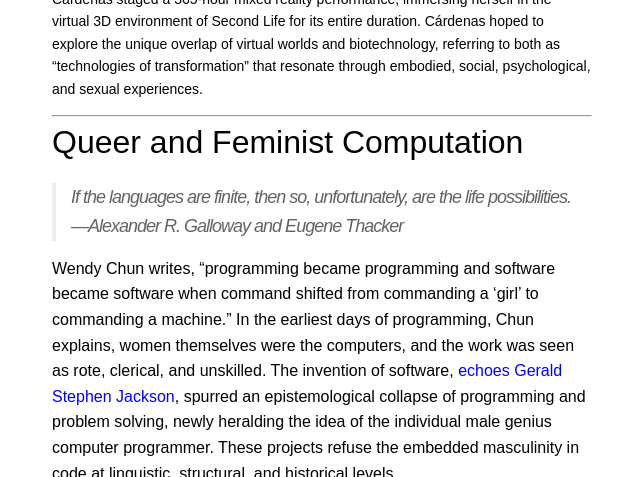
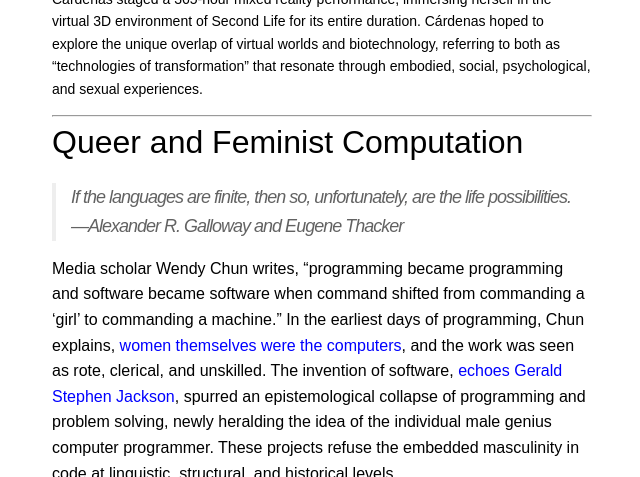
Before and after one commit to aredotna/building, a Jekyll site: the page built from _posts/2018-05-31-queer-technologies.markdown, in a window 1280 px wide and 900 px high, scrolled down 2432 px, cut to the strip 0-477 px from the top of the window. Shown: the whole strip, without its empty margins (318-958 px from the left). Built offline with Jekyll 4.4.1, drawn with Linux system fonts in a browser that asks for light colours; some of the changed text lies outside the part shown.

Commit message:
Edits and publish Queer Technologies

```diff
--- a/_posts/2018-05-31-queer-technologies.markdown
+++ b/_posts/2018-05-31-queer-technologies.markdown
@@ -19,7 +19,7 @@
 1. [Dreamscapes and the Transreal](#dreamscapes-and-the-transreal)
 2. [Queer and Feminist Computation](#queer-and-feminist-computation)
 3. [Biopolitical Subversion](#biopolitical-subversion)
-4. [Queer Time, Hypertext, and New Narrative Forms](#queertime-hypertext-and-new-narrative-forms)
+4. [Queer Time, Hypertext, and New Narrative Forms](#queer-time-hypertext-and-new-narrative-forms)
 5. [Utopian Plagiarism](#utopian-plagiarism)
 
 ---
@@ -60,7 +60,7 @@
 >_If the languages are finite, then so, unfortunately, are the life possibilities._
 >—Alexander R. Galloway and Eugene Thacker
 
-Wendy Chun writes, “programming became programming and software became software when command shifted from commanding a ‘girl’ to commanding a machine.” In the earliest days of programming, Chun explains, women themselves were the computers, and the work was seen as rote, clerical, and unskilled. The invention of software, [echoes Gerald Stephen Jackson](https://www.are.na/block/2240717), spurred an epistemological collapse of programming and problem solving, newly heralding the idea of the individual male genius computer programmer. These projects refuse the embedded masculinity in code at linguistic, structural, and historical levels.
+ Media scholar Wendy Chun writes, “programming became programming and software became software when command shifted from commanding a ‘girl’ to commanding a machine.” In the earliest days of programming, Chun explains, [women themselves were the computers](https://www.are.na/blog/focus/2018/05/15/claire-evans.html), and the work was seen as rote, clerical, and unskilled. The invention of software, [echoes Gerald Stephen Jackson](https://www.are.na/block/2240717), spurred an epistemological collapse of programming and problem solving, newly heralding the idea of the individual male genius computer programmer. These projects refuse the embedded masculinity in code at linguistic, structural, and historical levels.
 
 <figure>
   <h5>Zach Blas, <i><a href="https://www.are.na/block/833199">Queer Technologies</a></i>, 2007 - 2012</h5>
@@ -127,7 +127,7 @@
 </figure>
 
 <figure>
-  <h5>[_Videogames for Humans: Twine Authors in Conversation_](https://www.are.na/block/1094883), edited by merritt k, 2015</h5>
+  <h5><a href="https://www.are.na/block/1094883"><i>Videogames for Humans: Twine Authors in Conversation</i></a>, edited by merritt k, 2015</h5>
   <img src="https://d2w9rnfcy7mm78.cloudfront.net/2247942/large_ce15e368fd6182c1f79ef185aa49ba40.png">
   <figcaption>
   <a href="http://twinery.org/">Twine</a>, an open source tool for creating interactive branching narratives, has been widely adopted among marginalized game designers and writers. In this 600-page volume, Twine authors are asked to narrate their own play-along of Twine games written by other authors. These games are about the “messy lives on the economic and social margins of society, about the complexities of embodiment and community, about our grotesque cyberpunk dreams and gay pulp fantasies.” The result is the deconstruction of interactive games into their purely textual form, mediated by the candor of a player’s real-time internal monologue. The structure of each play-along presents a simultaneity of past, present, and future. The reader of <i>Videogames for Humans</i> is always met with one story—the Twine game—interwoven with another story: the emotional and analytical response of the player.
@@ -135,7 +135,7 @@
 </figure>
 
 <figure>
-  <h5>Fred Moten and Wu Tsang, <i><a href="https://www.are.na/block/1340560">Who Touched Me? Miss Communication and Mr. Re:</a></i>, 2016</h5>
+  <h5>Fred Moten and Wu Tsang, <i><a href="https://www.are.na/block/1340560">Who Touched Me? Miss Communication and Mr. Re</a></i>, 2016</h5>
   <img src="https://d2w9rnfcy7mm78.cloudfront.net/2247947/original_26cebbcc2d1bf6a45e3434fa23c0df5f.png">
   <figcaption>
   Moten and Tsang’s <i>Who Touched Me?</i> is a study in communicative ruptures. The print publication documents the development of their collaborative performance <i>Gravitational Feel</i>, described to embody the yet-to-be-realized work in its “virtual state.” Notes, poetry, and fragments of earlier collaborative work are framed by transcribed voicemails untethered from their original speaker. It follows Tsang and Moten’s correspondence chronologically, but their voices meld together with both each other’s and those of outsiders. Words and phrases repeat and resurface, sometimes in the form of a list, as though it were a conversational index. In the words of Moten and Tsang, “the research/experiment is how to sense entanglement.”
```
Also changed, not shown: other parts of _posts/2018-05-31-queer-technologies.markdown (+2 -2 lines).
